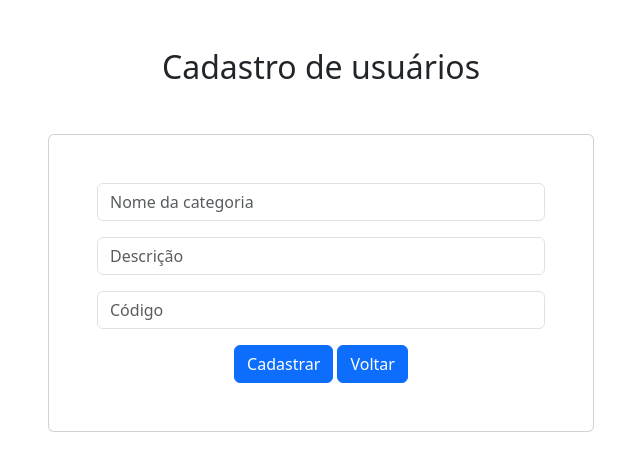
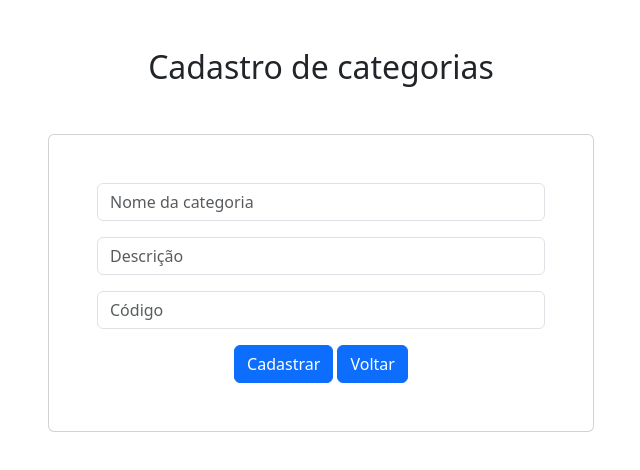
Before and after one commit to matheushzk/TrabalhoLP, a website: page privado/cadastros/categoria.html in a window 1280 px wide. Shown: the whole page, without its empty margins (319-959 px from the left). Drawn offline with Linux system fonts and the light colour scheme; files that its build step writes are made by us from their sources; no server answers.

Commit message:
Arrumando erros no categoria.html

```diff
--- a/db/dados.js
+++ b/db/dados.js
@@ -9,8 +9,7 @@
       "quantidade": "100"
     }
   ],
-  "fornecedores": [
-  ],
+  "fornecedores": [],
   "entregadores": [],
   "categorias": [],
   "usuarios": [
--- a/privado/cadastros/categoria.html
+++ b/privado/cadastros/categoria.html
@@ -10,7 +10,7 @@
     <div class="container">
         <div class="row">
             <div class="col-md-6 offset-md-3">
-                <h2 class="text-center text-dark mt-5">Cadastro de usuários</h2>
+                <h2 class="text-center text-dark mt-5">Cadastro de categorias</h2>
                 <div class="card my-5">
                     <form action="#" method="POST" class="card-body cardbody-color p-lg-5" id="cadastroCategorias">
                         <div class="mb-3">
```
